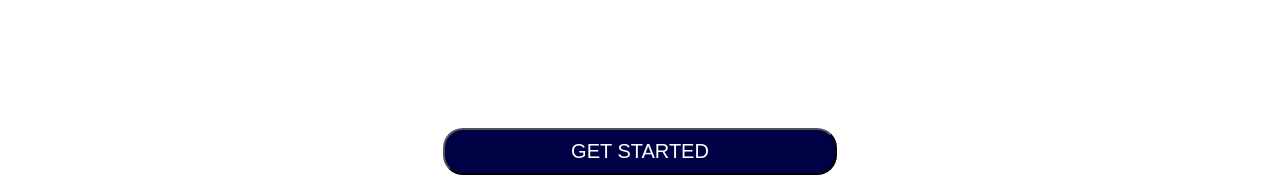
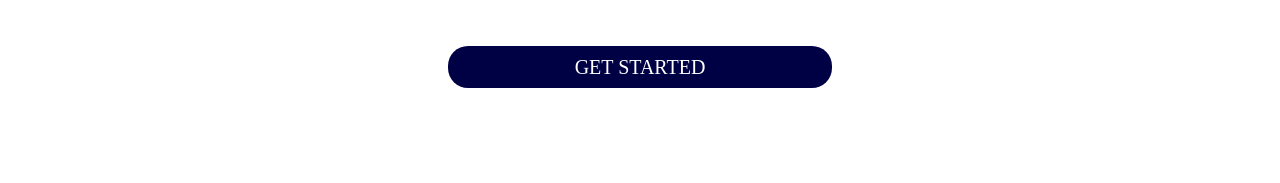
Before and after one commit to DasunThathsara/MindScape, a plain HTML site: page index.html in a window 1280 px wide. Shown: the part 1261-1444 px from the top of the page. After the commit the page ends 1349 px from the top, so only its background shows below. Drawn offline with Linux system fonts and the light colour scheme.

Commit message:
Add login

```diff
--- a/css/style.css
+++ b/css/style.css
@@ -26,6 +26,7 @@
     border-radius: 20px;
     margin-top: 10%;
     font-size: 20px;
+    text-decoration: none;
 }
 
 .btn:hover{
--- a/index.html
+++ b/index.html
@@ -13,7 +13,8 @@
     <div class="welcome">
         <img class="logo" src="images/logo.png" alt=""><br/>
         <img class="welcome_footer" src="images/World Health day Instagram Post. Yoga, Mindfulness, Healthcare Coach Blog. Dark Neutral Palette 3.png" alt="">
-        <button class="btn">GET STARTED</button>
+        <br /><br /><br />
+        <a href="login.html" class="btn">GET STARTED</a>
     </div>
 </body>
 </html>
```
Also changed, not shown: login.html (added, +12 -0 lines).
